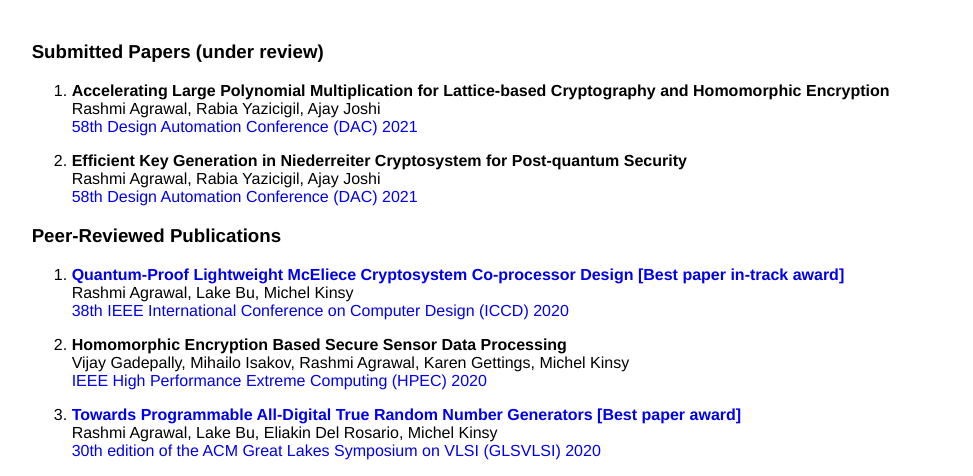
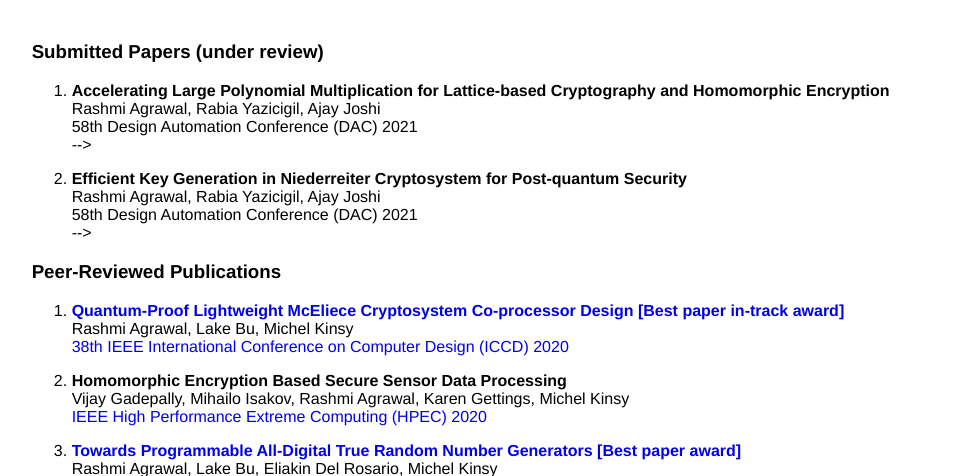
Before and after one commit to rashmi2383/rashmi2383.github.io, a plain HTML site: page index.html in a window 1280 px wide. Shown: the part 624-1100 px from the top of the page, without its empty margins (5-978 px from the left). Drawn offline with Linux system fonts and the light colour scheme.

Commit message:
Update index.html

```diff
--- a/index.html
+++ b/index.html
@@ -95,12 +95,12 @@ I am a third-year Ph.D. student at <a href = "https://www.bu.edu/icsg/"> ICSG </
 <OL >
     <LI> <b> Accelerating Large Polynomial Multiplication for Lattice-based Cryptography and Homomorphic Encryption </b> <br>
      Rashmi Agrawal, Rabia Yazicigil, Ajay Joshi <br>
-    <a href ="https://www.dac.com/"> 58th Design Automation Conference (DAC) 2021 </a> <br>
+    <! -- <a href ="https://www.dac.com/"> 58th Design Automation Conference (DAC) 2021 </a> <br> -->
     <P>
     </LI>
     <LI> <b> Efficient Key Generation in Niederreiter Cryptosystem for Post-quantum Security </b> <br>
      Rashmi Agrawal, Rabia Yazicigil, Ajay Joshi <br>
-    <a href ="https://www.dac.com/"> 58th Design Automation Conference (DAC) 2021 </a> <br>
+    <! -- <a href ="https://www.dac.com/"> 58th Design Automation Conference (DAC) 2021 </a> <br> -->
     <P>
     </LI>
 </OL>
```
